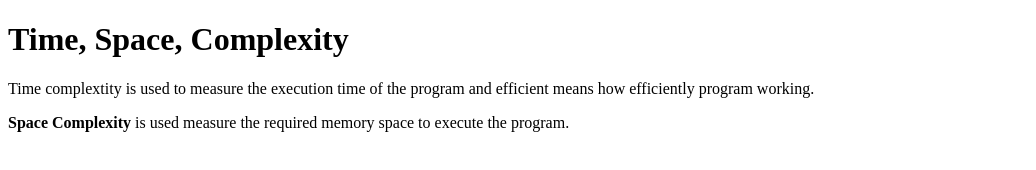
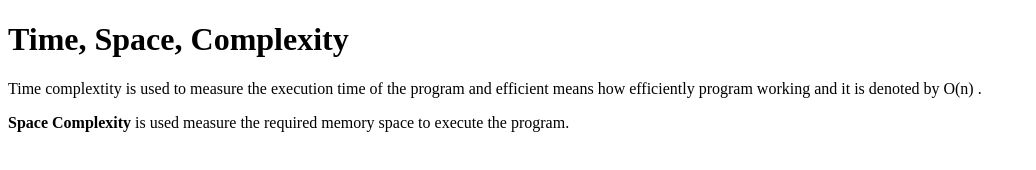
Before and after one commit to acciojob/time-and-space-complexity-Abhi70815, a website: page main.html in a window 1280 px wide. Shown: the whole page, without its empty margins (0-1036 px from the left). Drawn offline with Linux system fonts and the light colour scheme.

Commit message:
created a submission

```diff
--- a/main.html
+++ b/main.html
@@ -9,7 +9,7 @@
 <body>
 	<!-- the entire body must be written by student -->
 	<h1>Time, Space, Complexity</h1>
-	<p>Time complextity is used to measure the execution time of the program and efficient means how efficiently program working.</p>
+	<p>Time complextity is used to measure the execution time of the program and efficient means how efficiently program working and it is denoted by O(n) .</p>
  <P><b>Space Complexity</b> is used measure the required memory space to execute the program.</P>
 	<script type="text/javascript" src="./script.js">
 </script>
```
